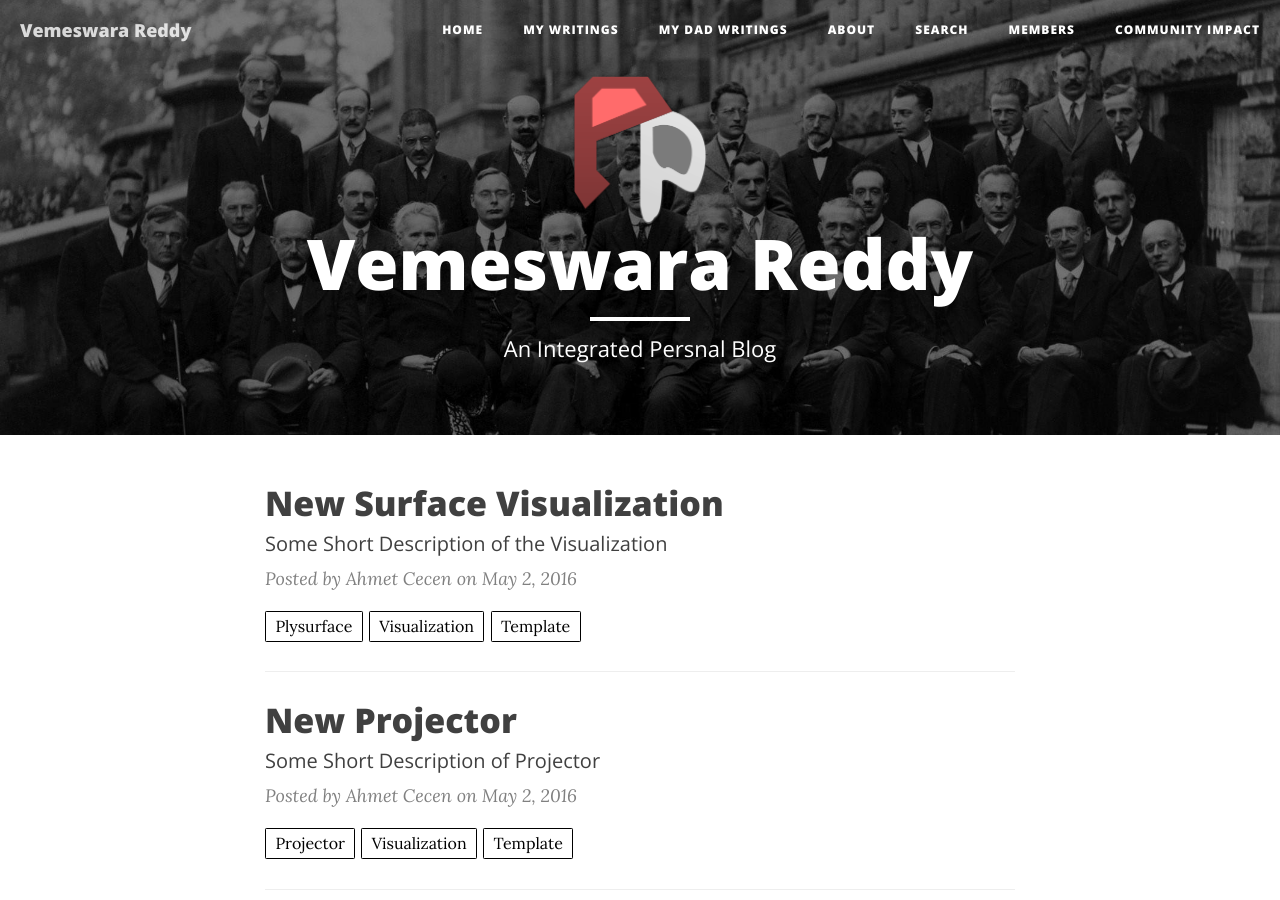
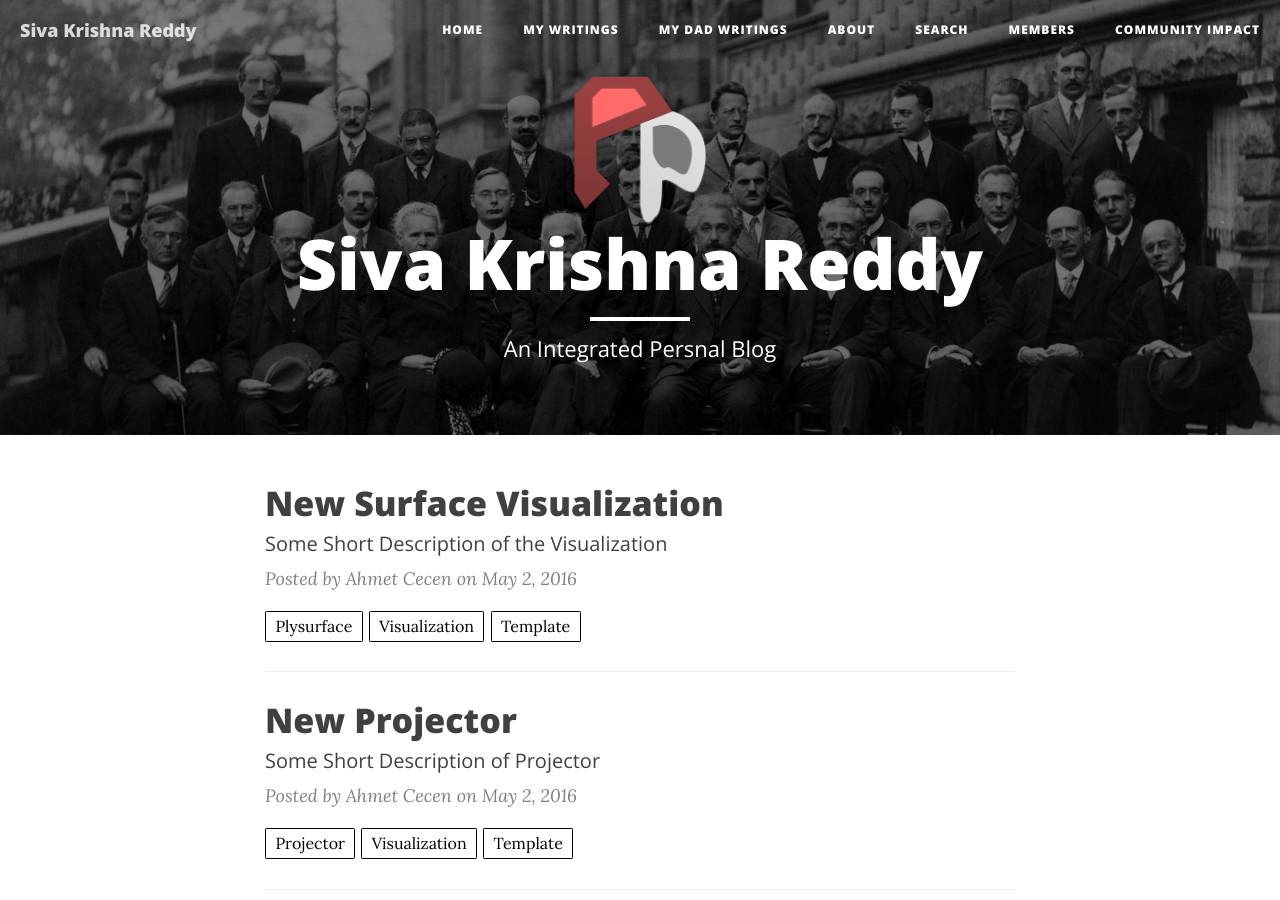
Before and after one commit to sivakrishna383/sivakrishna383.github.io, a Jekyll site: the page built from index.html, in a window 1280 px wide and 900 px high. Built offline with Jekyll 4.4.1, drawn with Linux system fonts in a browser that asks for light colours; nearby versions of some CDN libraries; the list of posts is cut into pages by our own code.

Commit message:
Update _config.yml

```diff
--- a/_config.yml
+++ b/_config.yml
@@ -1,22 +1,22 @@
 # Site settings
-title: Vemeswara Reddy
+title: Siva Krishna Reddy
 description: "An Integrated Persnal Blog"
-url: "http://vemeswara.me/"
+url: "https://sivakrishna383.github.io"
 
 
 
 
 # Secondary Parameters
-baseurl: "/sivakrishna1777.github.io"
+baseurl: "/sivakrishna383.github.io"
 header-img: img/homebg.jpg
 headercolor: "#FFFFFF"
-logo: /sivakrishna1777.github.io/img/logos/ProjectPagesNewLogoInverted.png
+logo: /sivakrishna383.github.io/img/logos/ProjectPagesNewLogoInverted.png
 
 # Tertiary Parameters
-github_username:  sivakrishna1777
-facebook_username: vemeswara.reddy
-project_repository: sivakrishna1777.github.io"
-disqus_shortname: http-vemeswara-me
+github_username:  sivakrishna383
+facebook_username: siva.krishna.54966834
+project_repository: sivakrishna383.github.io
+disqus_shortname: https-sivakrishna383-github-io
 g-analytics: UA-140532113-1
 altmetric: true
 
@@ -42,7 +42,7 @@ defaults:
 # Prose Settings
 prose:
   ignore: ['feed.xml', '/stl', '/ply', '/js', '/plugin', '/lib', '/projectors', '_layouts', '/_includes', 'Gruntfile.js', 'package.json', 'proselinks.jsonp', 'ppanchor.matin', '.gitignore', '/search', '/css', '/img', 'favicon.png','_data/*.json','LICENSES.md','README.md','colorscheme.scss','members.html','mentions.html','index.html']
-  siteurl: 'http://vemeswara.me/sivakrishna1777.github.io'
+  siteurl: 'https://sivakrishna383.github.io'
   ispp: true
   media: 'img'
   metadata:
@@ -107,7 +107,7 @@ prose:
       - name: "horizontal"
         field:
           element: "hidden"
-          value: </section></section><section markdown="1" data-background="http://projectpages.github.io//sivakrishna1777.github.io/img/slidebackground.png"><section markdown="1">
+          value: </section></section><section markdown="1" data-background="http://projectpages.github.io//sivakrishna383.github.io/img/slidebackground.png"><section markdown="1">
       - name: "vertical"
         field:
           element: "hidden"
@@ -115,7 +115,7 @@ prose:
       - name: "slideinit"
         field:
           element: "hidden"
-          value: <section markdown="1" data-background="http://projectpages.github.io//sivakrishna1777.github.io/img/slidebackground.png"><section markdown="1">
+          value: <section markdown="1" data-background="http://projectpages.github.io//sivakrishna383.github.io/img/slidebackground.png"><section markdown="1">
       - name: "theme"
         field:
           element: "select"
```
